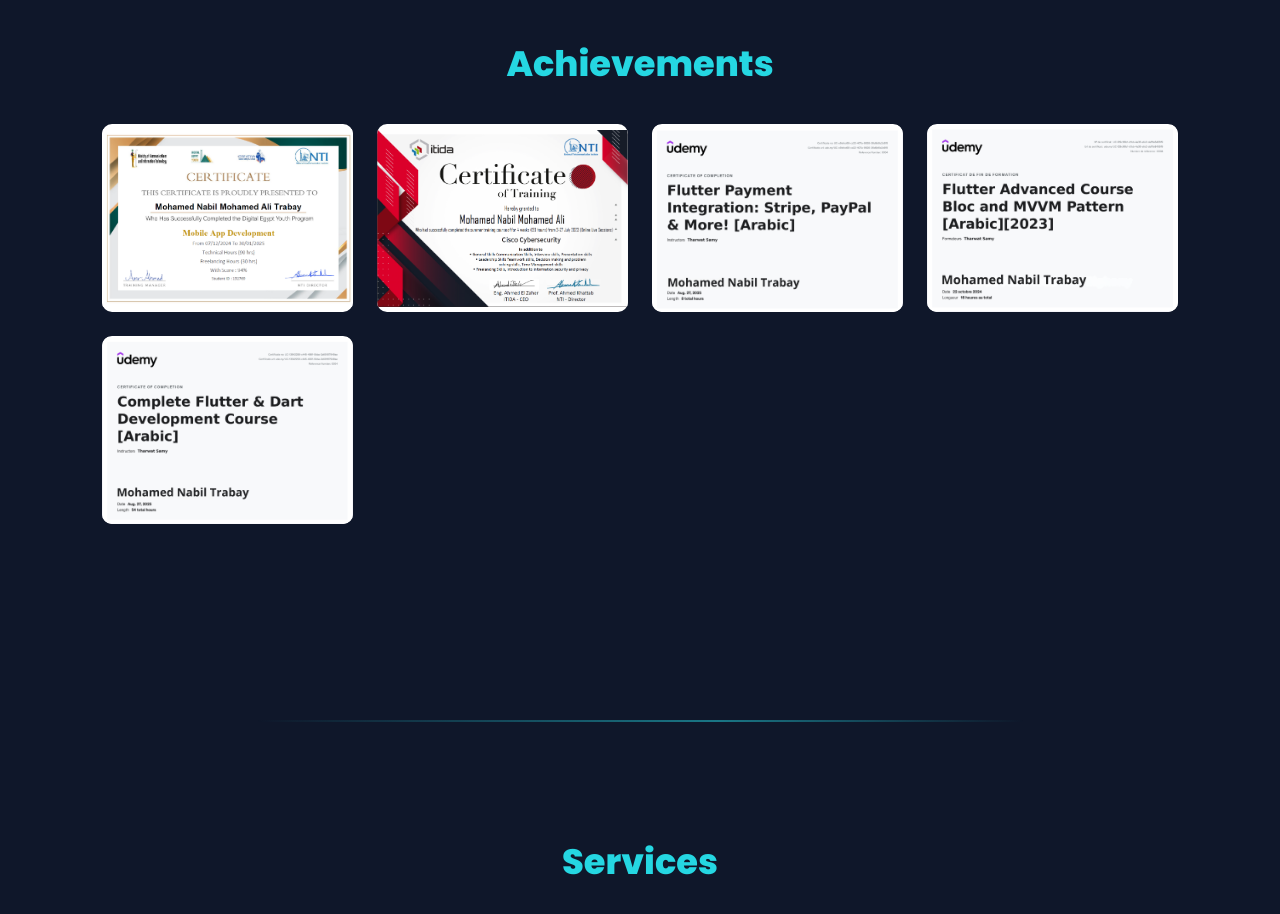
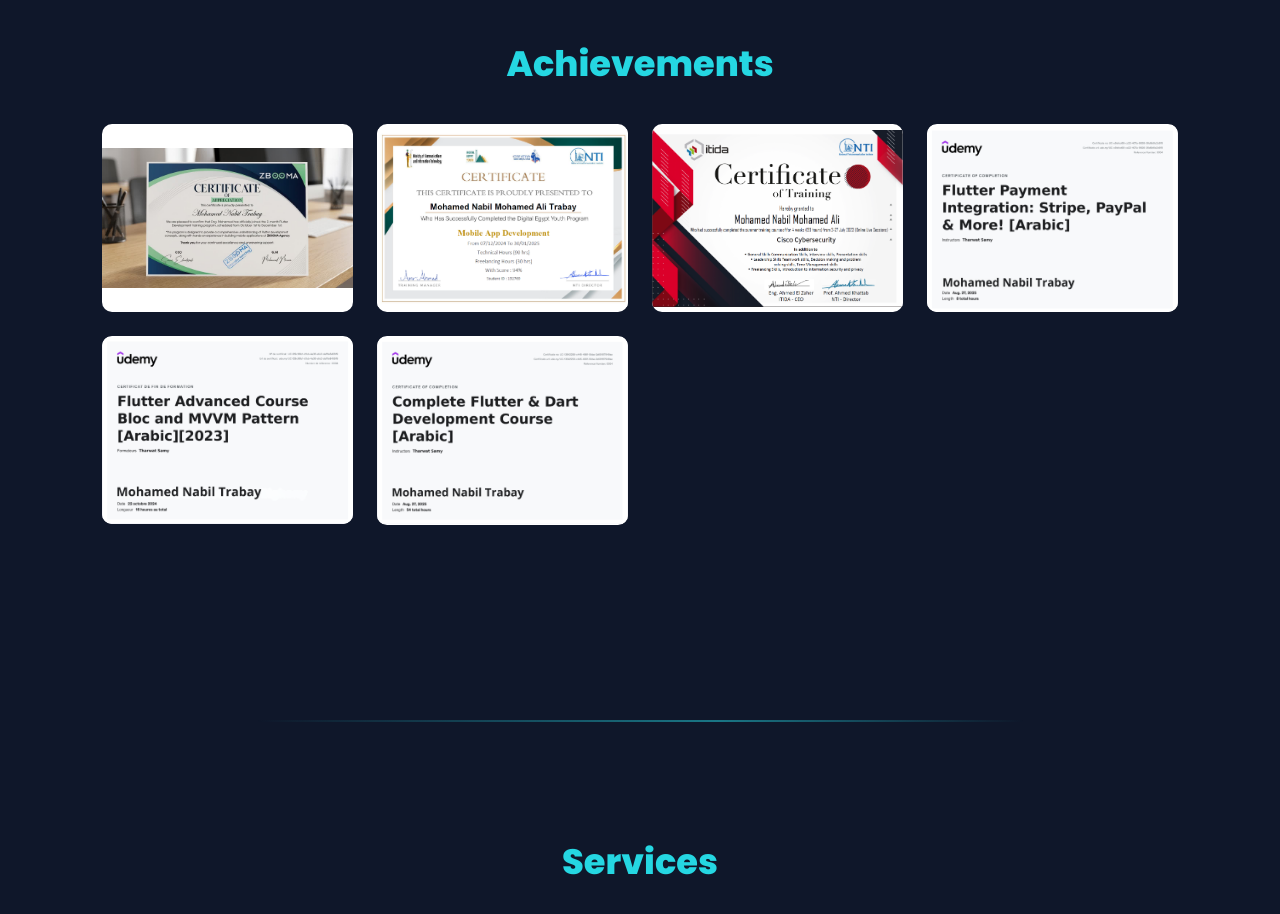
Before and after one commit to mohamed-trabay/portfolio, a plain HTML site: page index.html in a window 1280 px wide. Shown: the part 2000-2914 px from the top of the page. Drawn offline with Linux system fonts and the light colour scheme.

Commit message:
Zabooma Internship Certificate

```diff
--- a/index.html
+++ b/index.html
@@ -150,6 +150,10 @@
   <section class="achievement" id="achievement">
     <h2><span class="highlight">Achievements</span></h2>
     <div class="achievement-grid">
+      <div class="achievement-card">
+        <img src="assets/zabooma certificate.png" alt="InnovEgypt Certificate" />
+        <div class="overlay">Zabooma Internship Certificate</div>
+      </div>
       <div class="achievement-card">
         <img src="assets/flutter certifcate.png" alt="InnovEgypt Certificate" />
         <div class="overlay">Mobile App Development NTI Training</div>
```
Also changed, not shown: assets/zabooma certificate.png (added).
